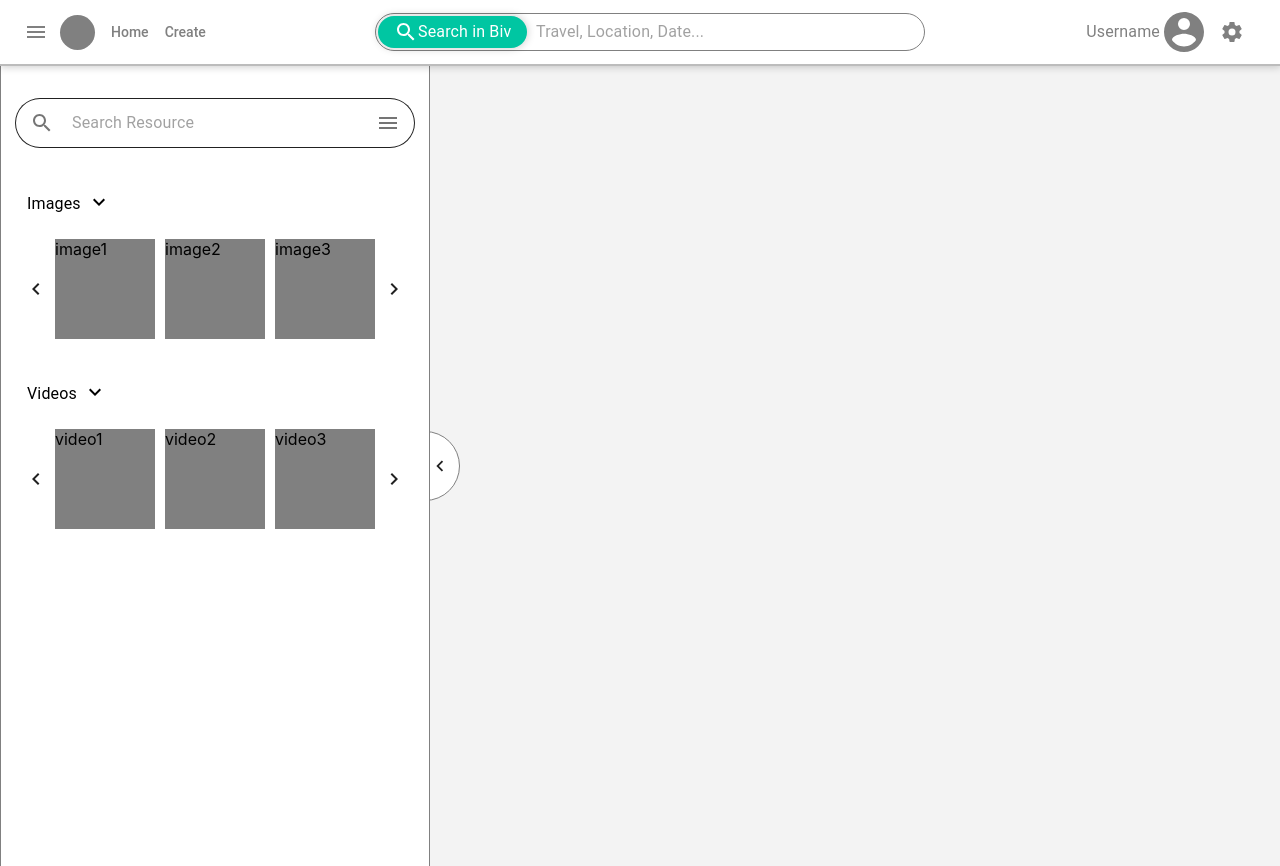
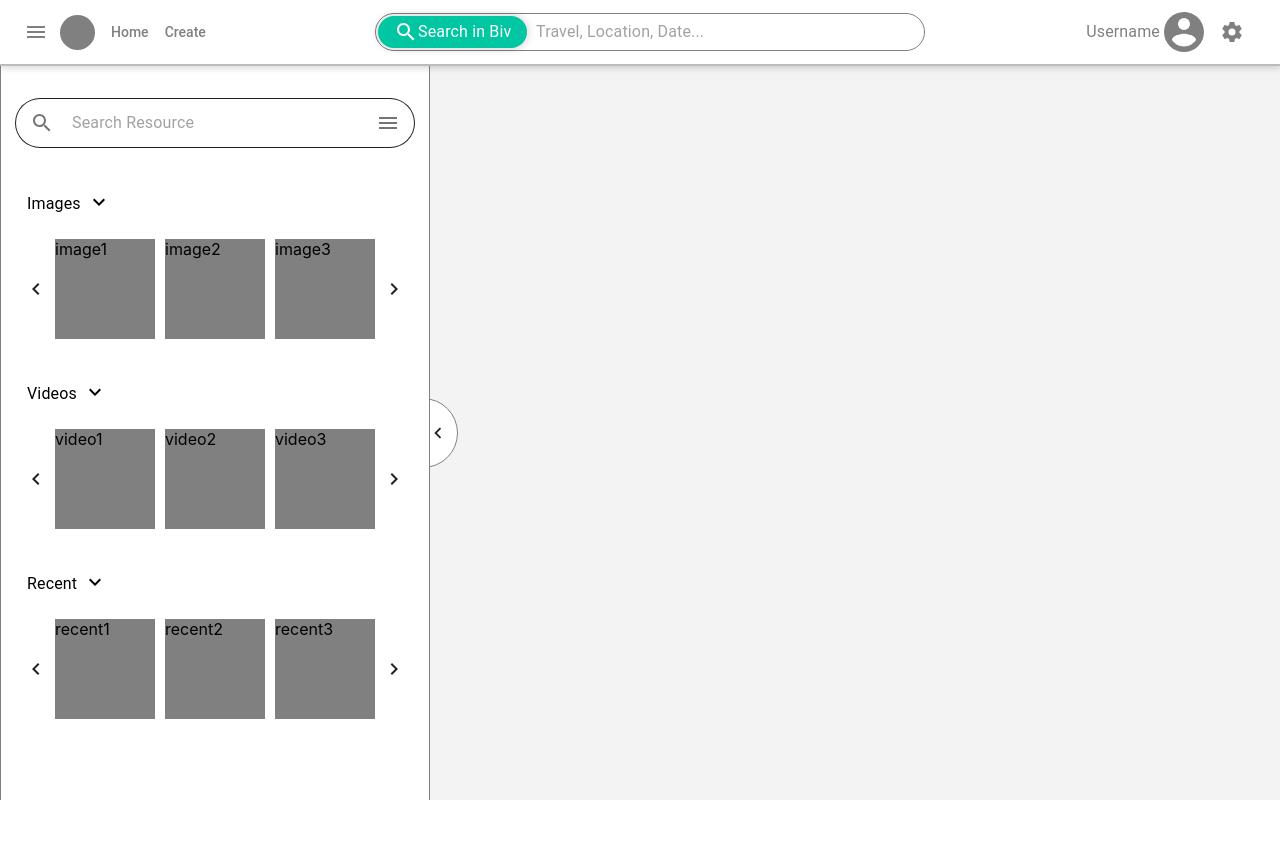
Before and after one commit to AlonsoVS/Biv-web-frontend, a Next.js app: page /create in a window 1280 px wide. After the commit the page ends 800 px from the top, so only its background shows below. Built offline with nearby package versions, Linux system fonts and the light colour scheme.

Commit message:
Add open-close behavior to LeftDrop

```diff
--- a/components/BookPage.js
+++ b/components/BookPage.js
@@ -3,11 +3,12 @@ import { makeStyles } from "@material-ui/core";
 const useStyles = makeStyles({
     page:{
         background: '#F3F3F3',
-        width: '100%',
+        width: '1000px',
         height: '100%',
         display: 'flex',
         flexDirection: 'column',
-        position: 'relative'
+        position: 'relative',
+        alignSelf: 'center'
     }
 });
 
--- a/components/LeftDrop.js
+++ b/components/LeftDrop.js
@@ -4,6 +4,7 @@ import SearchField from "../components/SearchField"
 import ResourceBox from "./ResourceBox"
 import Icon from '@mdi/react'
 import { mdiChevronLeft, mdiChevronRight } from '@mdi/js'
+import { useState } from "react"
 
 const useStyles = makeStyles({
     dropContainer:{
@@ -22,6 +23,7 @@ const useStyles = makeStyles({
         flexDirection: 'column',
         border: '1px grey',
         borderStyle: 'none solid',
+        overflow: 'auto'
     },
     closeDropButton: {
         zIndex: 1,
@@ -32,7 +34,8 @@ const useStyles = makeStyles({
         height: '70px',
         borderRadius: '0 100px 100px 0',
         border: '1px solid grey',
-        minWidth: '0px'
+        minWidth: '40px',
+        marginLeft: '-10px'
     },
     dropBoxContainer: {
         width: '100%',
@@ -47,8 +50,9 @@ const useStyles = makeStyles({
 });
 
 export default function LeftDrop() {
+    const [open, setOpen] = useState(true);
     const classes = useStyles();
-    return <div className={classes.dropContainer}>
+    return <> {open && <div className={classes.dropContainer}>
                 <div className={classes.dropRoot}>
                     {/* <CommentForm formType='comment'/>
                     <CommentForm formType='description'/> */}
@@ -60,15 +64,18 @@ export default function LeftDrop() {
                                                  'image4', 'image5', 'image6',
                                                  'image7', 'image8', 'image9']}/>
                         <ResourceBox resourcesType='Videos' resources={['video1', 'video2', 'video3']}/>
-                        {/* <ResourceBox resourcesType='Recent' resources={['recent1', 'recent2', 'recent3']}/> */}
+                        <ResourceBox resourcesType='Recent' resources={['recent1', 'recent2', 'recent3',
+                                                                        'recent4', 'recent5', 'recent6',
+                                                                        'recent7', 'recent8', 'recent9']}/>
                     </div>
                 </div>
-                <Button className={classes.closeDropButton}>
+        </div>}
+        <Button className={classes.closeDropButton} onClick={()=>setOpen(!open)}>
                     <Icon
                         name="Close Drop"
                         path={mdiChevronLeft}
                         size={1}
                     />
-                </Button>
-        </div>
+        </Button>
+        </>
 }
--- a/pages/create.js
+++ b/pages/create.js
@@ -11,14 +11,17 @@ const useStyles = makeStyles({
         flexDirection: 'row',
         flexWrap: 'nowrap',
         position: 'relative',
-        alignItems: 'center'
+        alignItems: 'center',
+        overflow: 'hidden'
     },
     pageContainer: {
-        width: '1000px',
-        height: '800px',
+        width: '100%',
+        height: '100%',
         display: 'flex',
         flexDirection: 'column',
-        position: 'relative'
+        position: 'relative',
+        marginLeft: '-30px',
+        overflow: 'auto'
     }
 });
 
--- a/styles/NavbarStyles.js
+++ b/styles/NavbarStyles.js
@@ -52,6 +52,7 @@ export default makeStyles({
         background: 'white',
         display: 'flex',
         justifyContent: 'space-between',
-        margin: 'auto'
+        margin: 'auto',
+        overflow: 'hidden'
     }
 });
```
